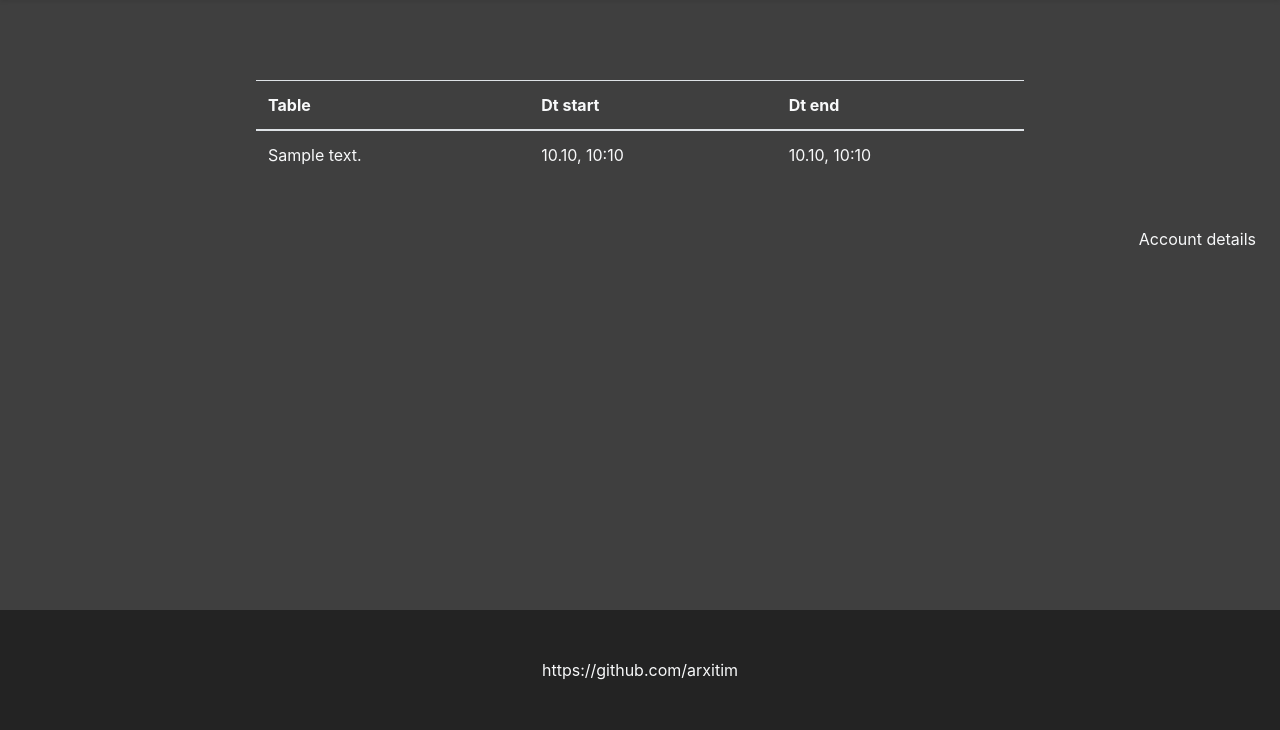
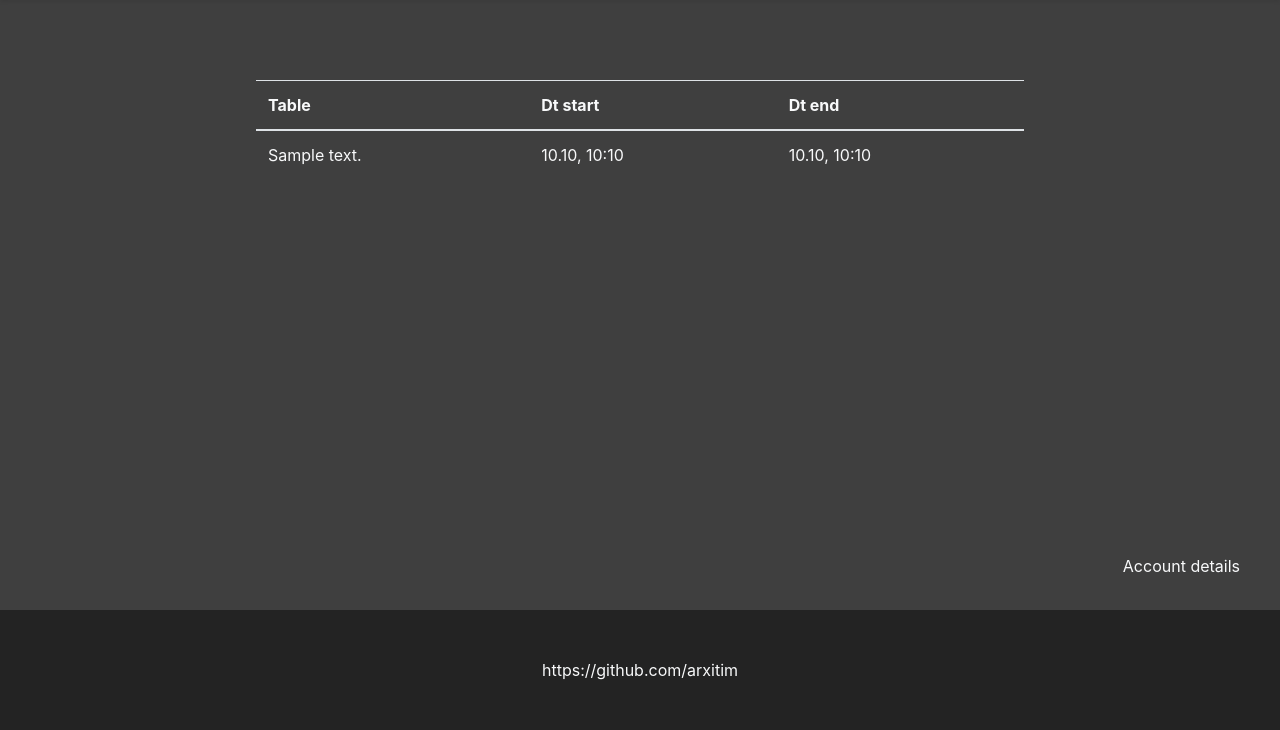
Before and after one commit to arxitim/abstract_anticafe, a Django app: template core/templates/core/bookings.html in a window 1280 px wide. Shown: the part 70-800 px from the top of the page. Run offline with Django 3.2, Linux system fonts and the light colour scheme; the template is opened without the code that fills it: most values are stand-ins (such as "Sample title", 1, 10 or a date in 2020); some libraries are stand-ins or nearby versions.

Commit message:
DANGEROUS!; all .content now 'relative'; account_details link now on the right-bottom;

```diff
--- a/core/static/core/css/index.css
+++ b/core/static/core/css/index.css
@@ -12,6 +12,7 @@ header {
 
 .content {
     flex-grow: 1;
+    position: relative;
 }
 
 /* Блоки на главной странице  */
@@ -149,6 +150,12 @@ tbody tr:hover {
     background-color: #2e2e2e !important;
 }
 
+.account_details {
+    position: absolute;
+    bottom: 4vh;
+    right: 5vh;
+}
+
 .qrModal {
     width: 300px;
     height: 340px;
--- a/core/templates/core/bookings.html
+++ b/core/templates/core/bookings.html
@@ -36,7 +36,7 @@
         </table>
     </div>
 
-    <div class="mt-5 mb-3 mr-4 text-right">
+    <div class="account_details">
         <a class="text-light" href="{% url 'account' %}">Account details</a>
     </div>
 
```
